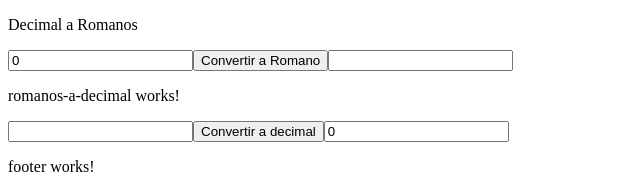
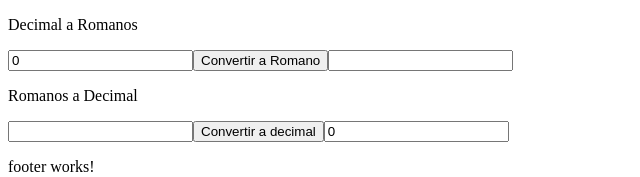
Before and after one commit to FacuBritez/Numeros-Romanos, an Angular app: page / in a window 1280 px wide. Shown: the top 177 px of the page, without its empty margins (0-640 px from the left). Built offline with nearby package versions, Linux system fonts and the light colour scheme.

Commit message:
Cambiando texto en el html

```diff
--- a/src/app/components/romanos-a-decimal/romanos-a-decimal.component.html
+++ b/src/app/components/romanos-a-decimal/romanos-a-decimal.component.html
@@ -1,4 +1,4 @@
-<p>romanos-a-decimal works!</p>
+<p>Romanos a Decimal</p>
 <input [(ngModel)]="numeroRomano" (keyup.enter)="actualiza(numeroRomano)">
 <button (click)="( actualiza(numeroRomano) )">Convertir a decimal</button>
 <input [(ngModel)]="decimalResult">
```
